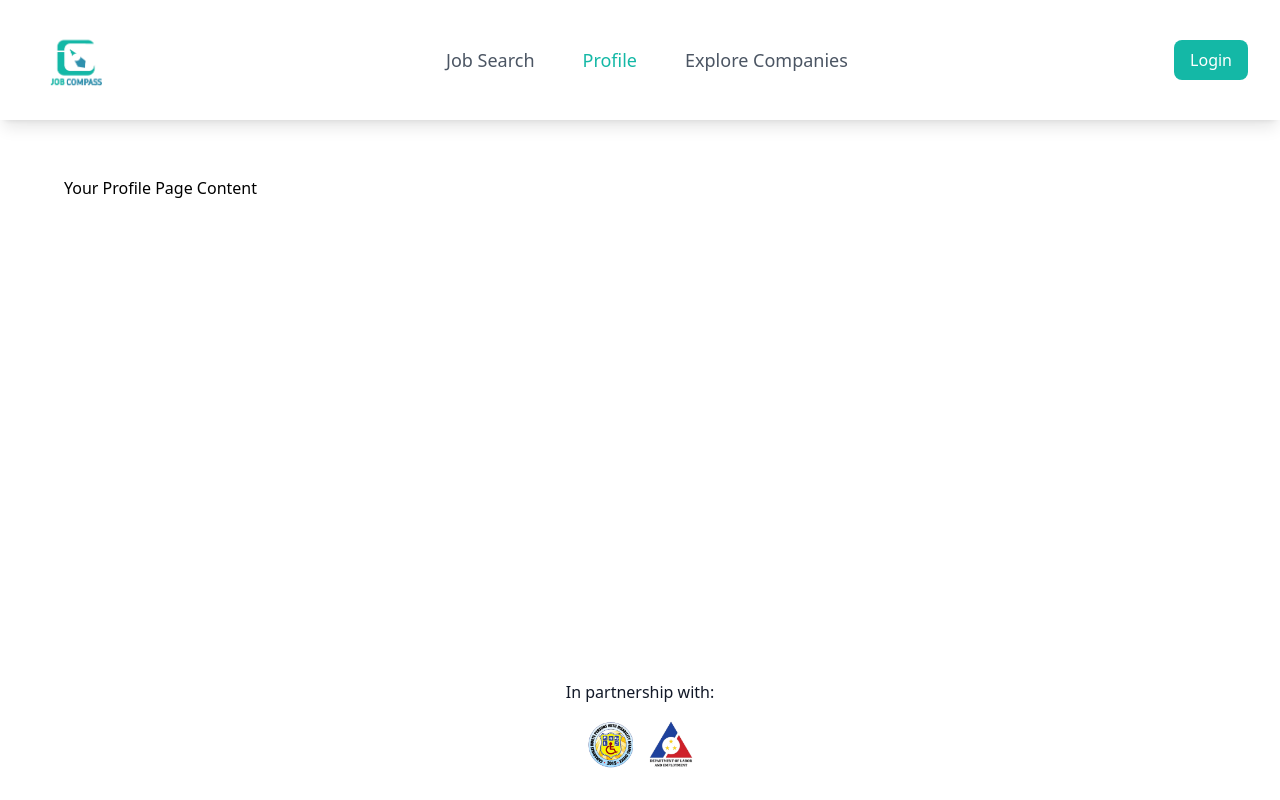
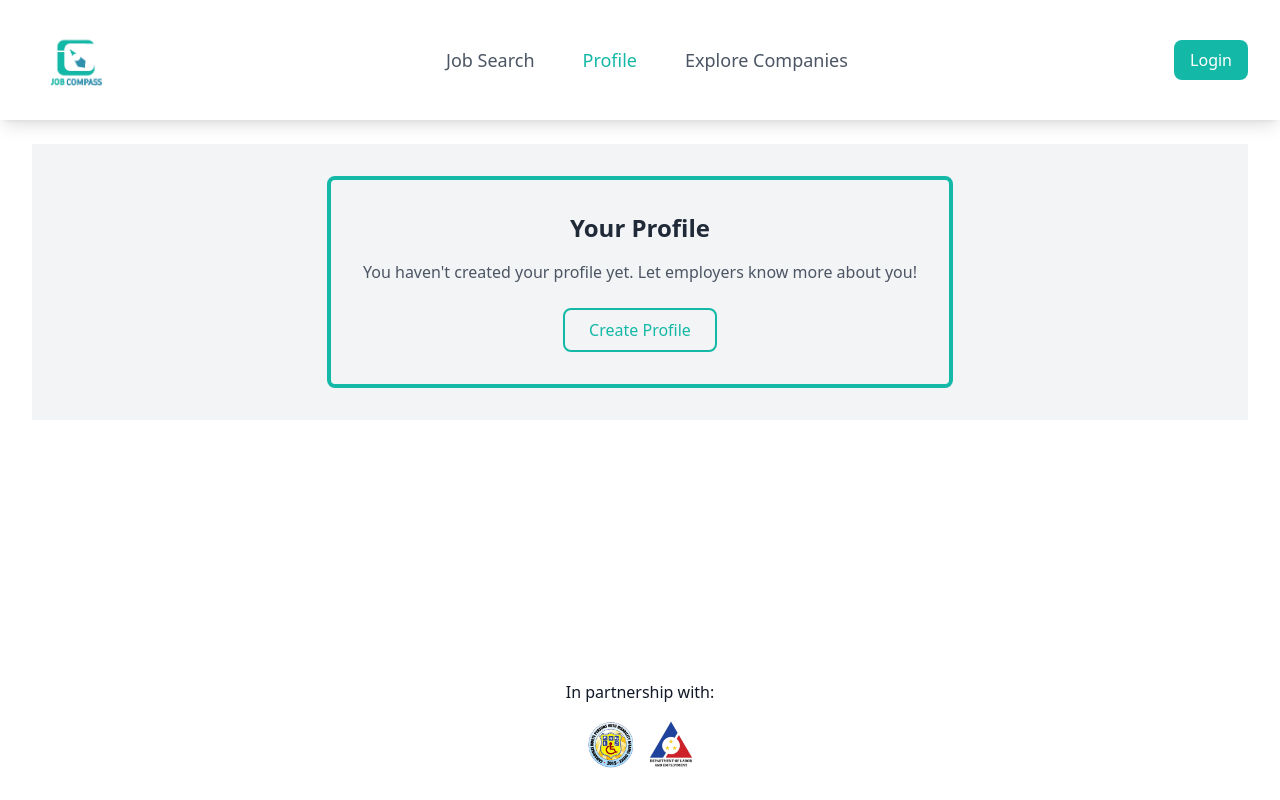
Before and after one commit to IsaacObusan/SAD-REVISED, a React (Vite) app: page / in a window 1280 px wide. Both pictures are taken after a click on the button "Profile". Built offline with nearby package versions, Linux system fonts and the light colour scheme.

Commit message:
profile tab

```diff
--- a/src/components/MainLandingPage.tsx
+++ b/src/components/MainLandingPage.tsx
@@ -78,8 +78,27 @@
             </div>
           </>
         );
-      case 'Profile':
-        return <div className="p-4 md:p-8">Your Profile Page Content</div>;
+        case 'Profile':
+          return (
+            <div className="flex items-center justify-center p-8 bg-gray-100">
+              <div className="p-8 border-4 border-teal-500 rounded-lg">
+                <h2 className="text-2xl font-bold text-gray-800 text-center">Your Profile</h2>
+                <p className="mt-4 text-center text-gray-600">
+                  You haven't created your profile yet. Let employers know more about you!
+                </p>
+
+                {/* Create Profile Button */}
+                <div className="flex justify-center mt-6">
+                  <button
+                    onClick={() => navigate('/create-profile')}
+                    className="px-6 py-2 text-teal-500 border-2 border-teal-500 bg-transparent rounded-lg hover:bg-teal-500 hover:text-white"
+                  >
+                    Create Profile
+                  </button>
+                </div>
+              </div>
+            </div>
+          );
       case 'Explore Companies':
         return <div className="p-4 md:p-8">Explore Companies Page Content</div>;
       default:
```
